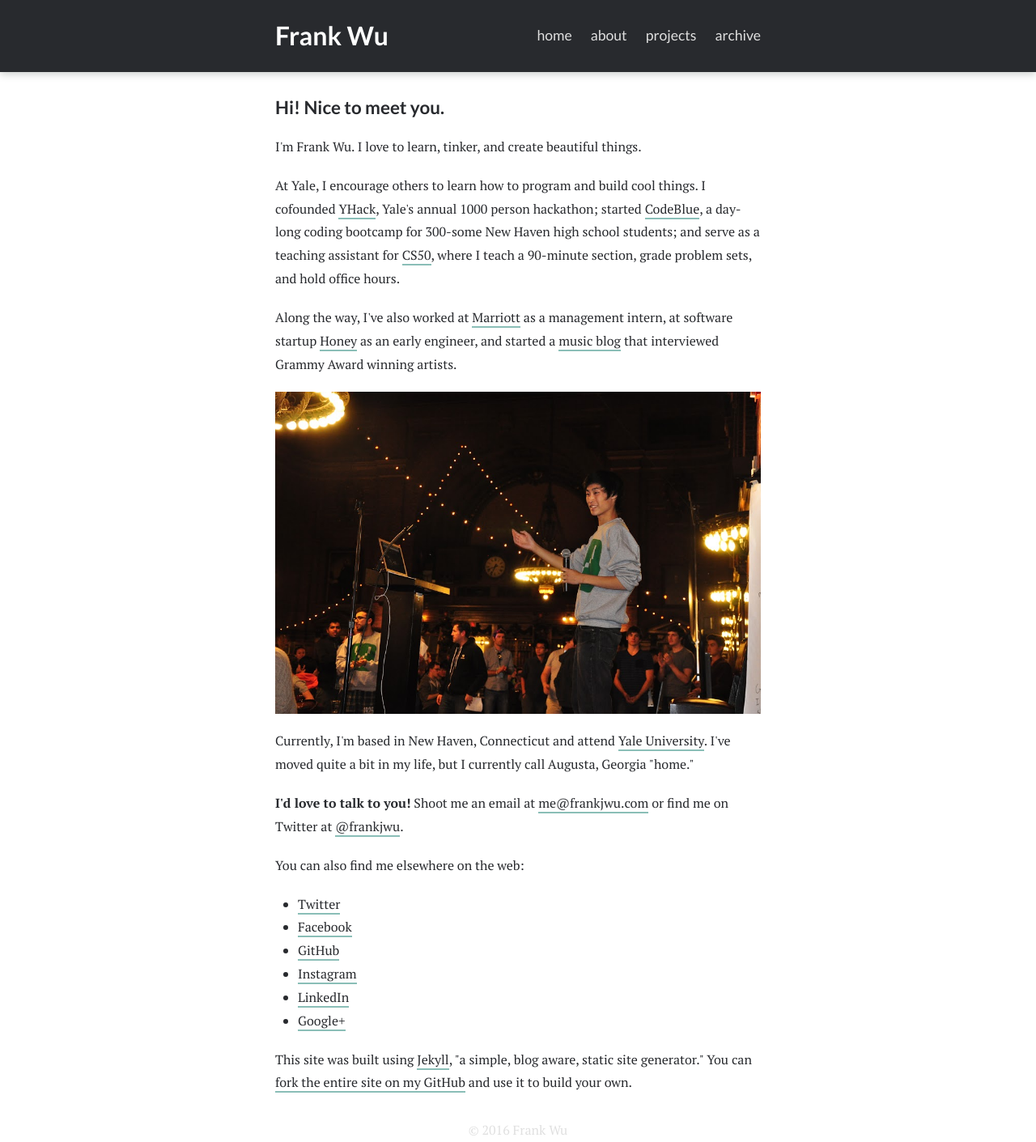
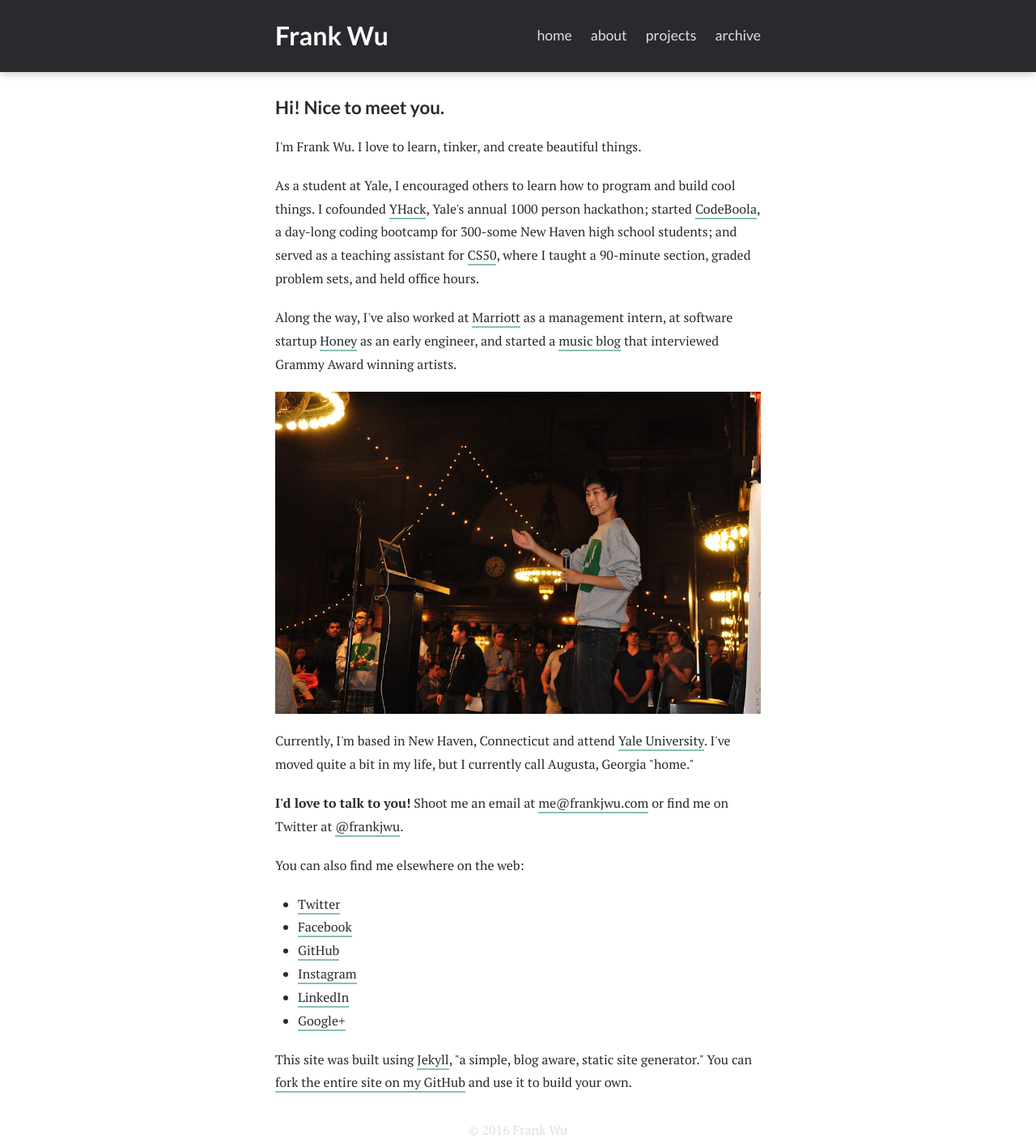
Before and after one commit to frankjwu/frankjwu.github.com, a Jekyll site: the page built from about.html, in a window 1280 px wide. Shown: the whole page at 81% size. Built offline with Jekyll 4.4.1, drawn with Linux system fonts in a browser that asks for light colours; nearby versions of some CDN libraries.

```diff
--- a/about.html
+++ b/about.html
@@ -8,7 +8,7 @@
 
 <p>I'm Frank Wu. I love to learn, tinker, and create beautiful things.</p>
 
-<p>At Yale, I encourage others to learn how to program and build cool things. I cofounded <a href="http://yhack.org/">YHack</a>, Yale's annual 1000 person hackathon; started <a href="http://codeblue.yhack.org/">CodeBlue</a>, a day-long coding bootcamp for 300-some New Haven high school students; and serve as a teaching assistant for <a href="https://cs50.yale.edu/">CS50</a>, where I teach a 90-minute section, grade problem sets, and hold office hours.</p>
+<p>As a student at Yale, I encouraged others to learn how to program and build cool things. I cofounded <a href="http://yhack.org/">YHack</a>, Yale's annual 1000 person hackathon; started <a href="http://codeboola.yhack.org/">CodeBoola</a>, a day-long coding bootcamp for 300-some New Haven high school students; and served as a teaching assistant for <a href="https://cs50.yale.edu/">CS50</a>, where I taught a 90-minute section, graded problem sets, and held office hours.</p>
 
 <p>Along the way, I've also worked at <a href="http://www.marriott.com/">Marriott</a> as a management intern, at software startup <a href="https://www.joinhoney.com/">Honey</a> as an early engineer, and started a <a href="http://lostinthesound.com/">music blog</a> that interviewed Grammy Award winning artists.</p>
 
```
Also changed, not shown: _posts/2016-06-30-my-cs50-section-slides.markdown (added, +24 -0 lines).
